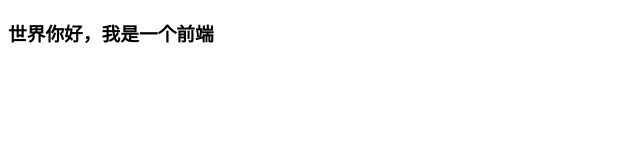
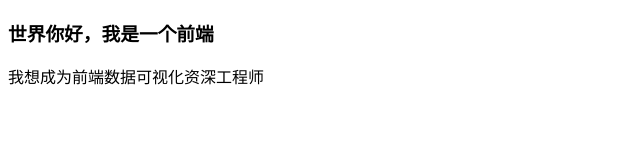
Before and after one commit to JunJiu0420/git-demo, a plain HTML site: page index.html in a window 1280 px wide. Shown: the whole page, without its empty margins (0-640 px from the left). Drawn offline with Linux system fonts and the light colour scheme.

Commit message:
A程序员的第三次提交

```diff
--- a/index.html
+++ b/index.html
@@ -7,5 +7,6 @@
 </head>
 <body>
     <h3>世界你好，我是一个前端</h3>
+    <p>我想成为前端数据可视化资深工程师</p>
 </body>
 </html>
```
